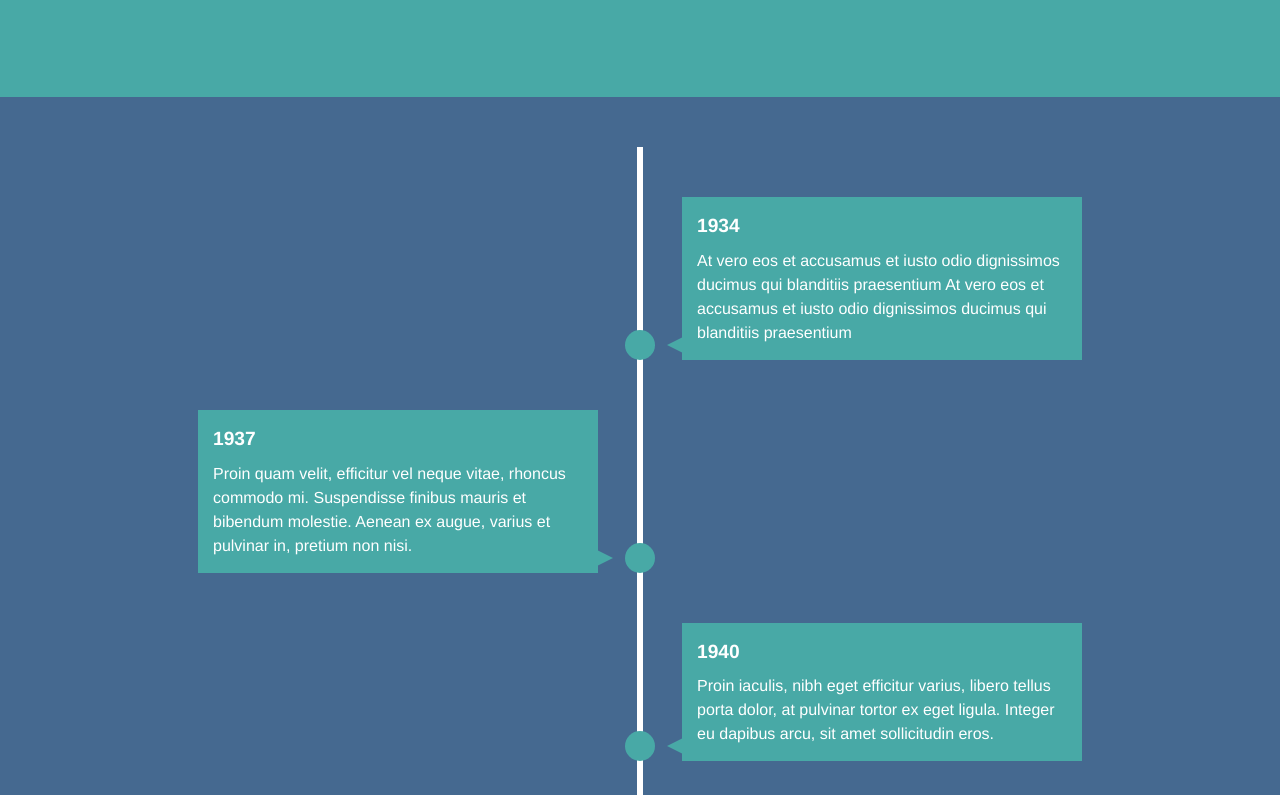
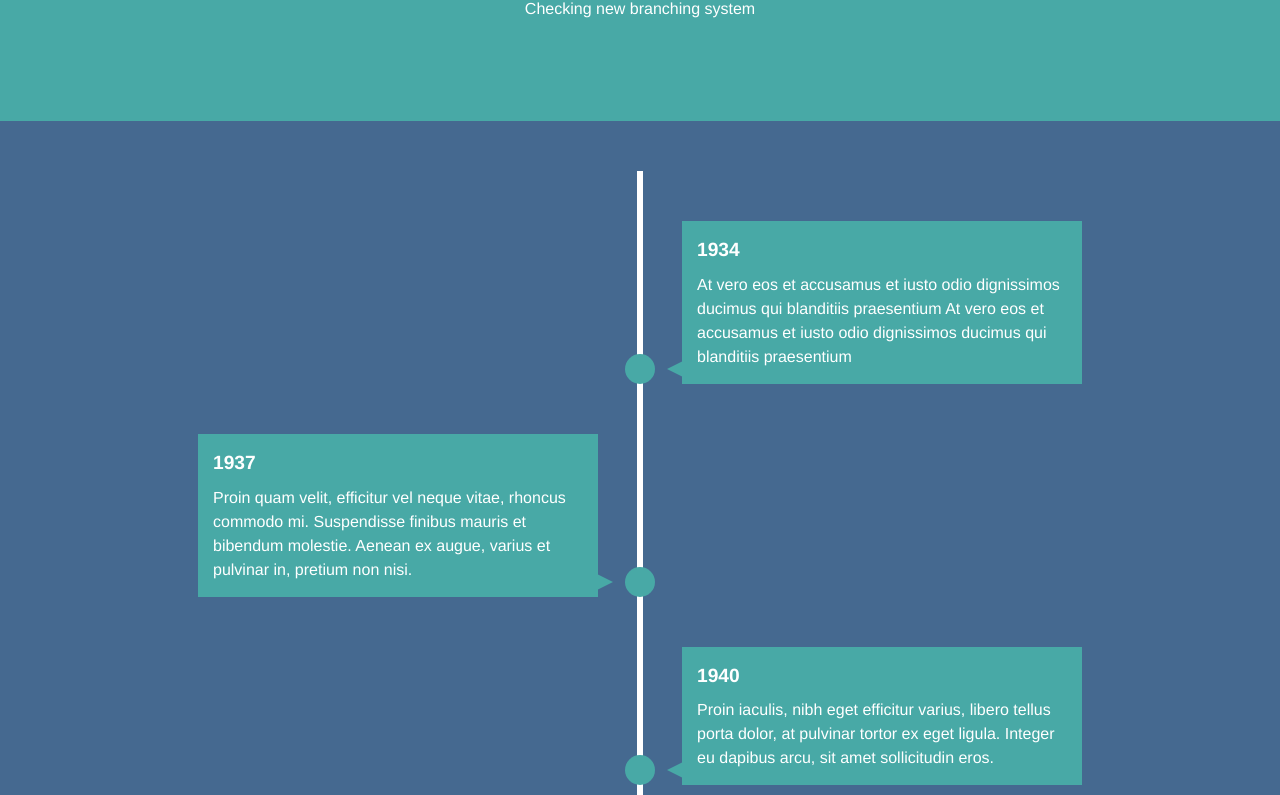
Before and after one commit to kacyee/PAI-remote-repository, a plain HTML site: page index.html in a window 1280 px wide. Shown: the part 163-958 px from the top of the page. Drawn offline with Linux system fonts and the light colour scheme.

Commit message:
testing new branch and pull request system

```diff
--- a/index.html
+++ b/index.html
@@ -10,6 +10,7 @@
     <section class="intro">
         <div class="container">
             <h1>Vertical Timeline &darr;</h1>
+            <p>Checking new branching system</p>
         </div>
     </section>
 
```
